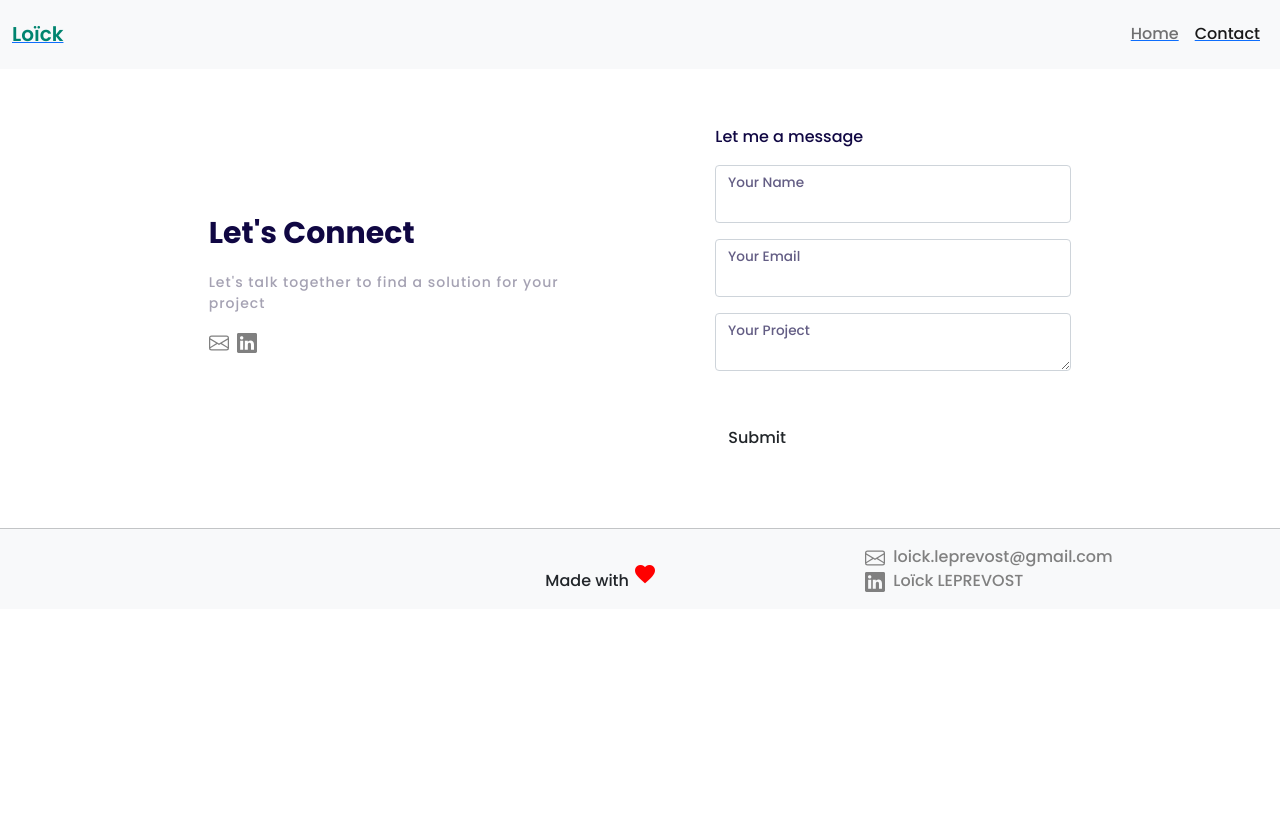
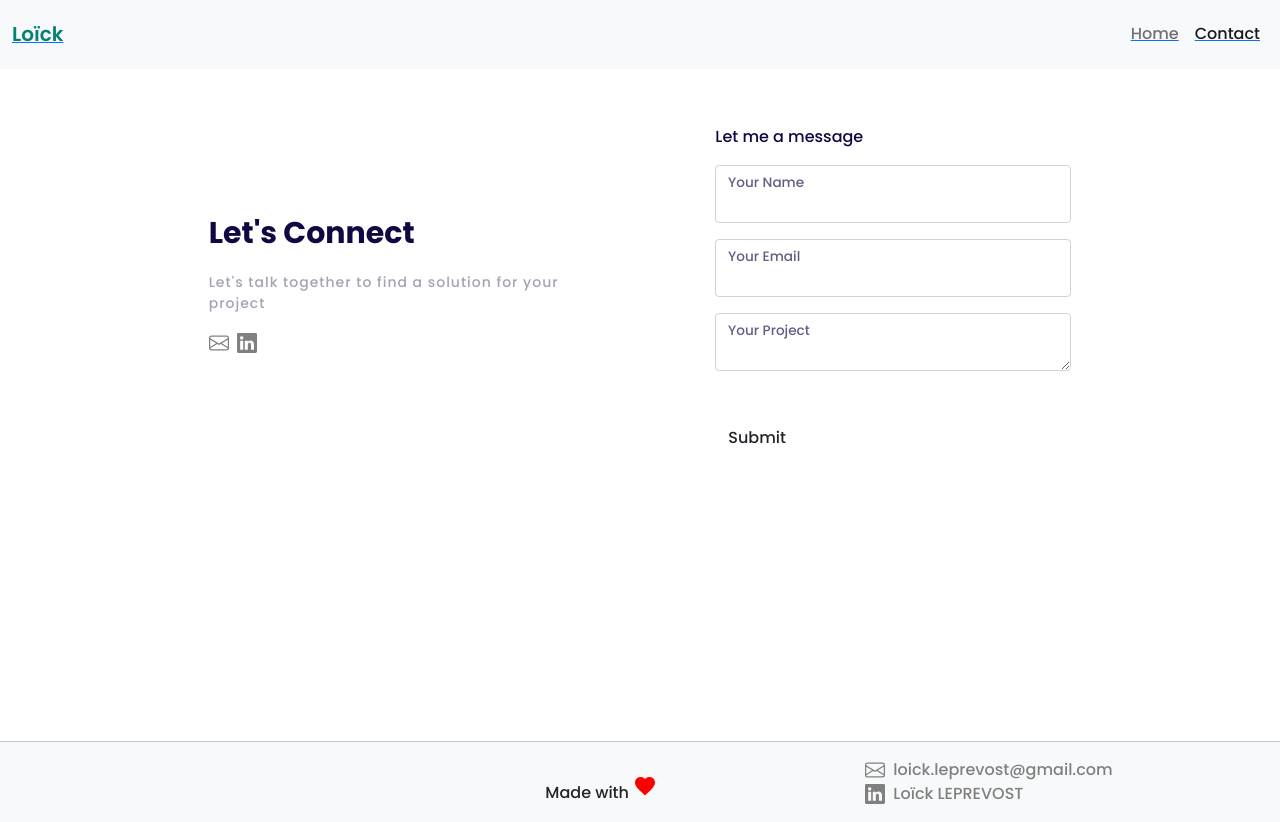
Before and after one commit to Zeikk/portfolio, a Next.js app: page /contact in a window 1280 px wide. Before the commit the page ends 800 px from the top, so only its background shows below. Built offline with nearby package versions, Linux system fonts and the light colour scheme.

Commit message:
footer stick bot

```diff
--- /dev/null
+++ b/pages/contact.module.scss
@@ -0,0 +1,20 @@
+@media(min-width:1140px){
+
+    .containerContact {
+        min-height: calc(81vh)
+    }
+}
+
+@media(min-width: 720px){
+
+    .containerContact {
+        min-height: calc(82vh)
+    }
+}
+
+@media(max-width: 540px){
+
+    .containerContact {
+        min-height: calc(76vh)
+    }
+}
--- a/pages/contact.tsx
+++ b/pages/contact.tsx
@@ -1,11 +1,13 @@
 import React from "react";
 import Layout from "../components/layout/Layout";
 import ContactForm from "../components/common/ContactForm";
+import styles from "./contact.module.scss";
 
 const Contact = () => {
     return <Layout title="Portfolio">
         {/* SECTION CONTACT */}
-        <ContactForm />
+        <div className={styles.containerContact}>
+        <ContactForm /></div>
     </Layout>
 }
 
```
